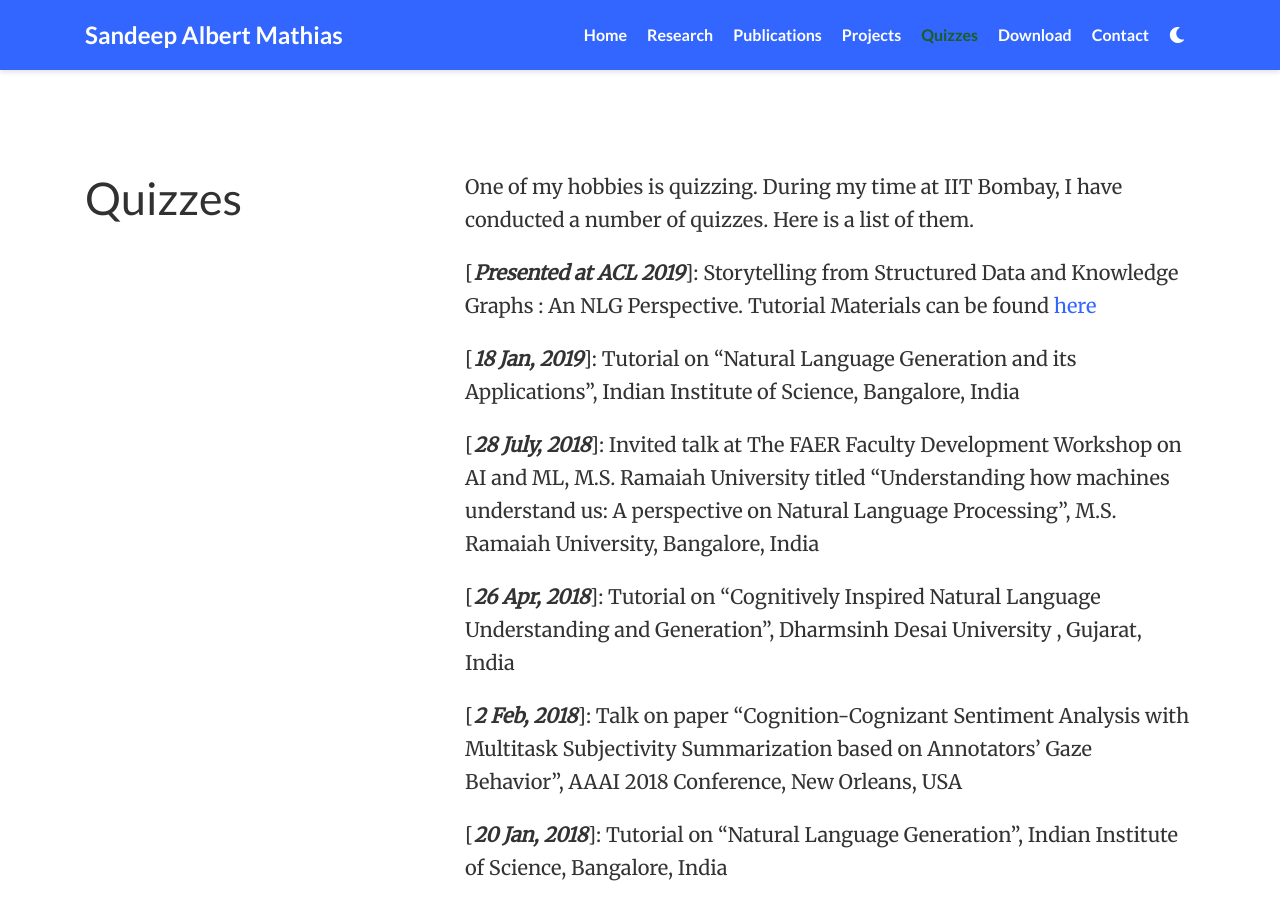
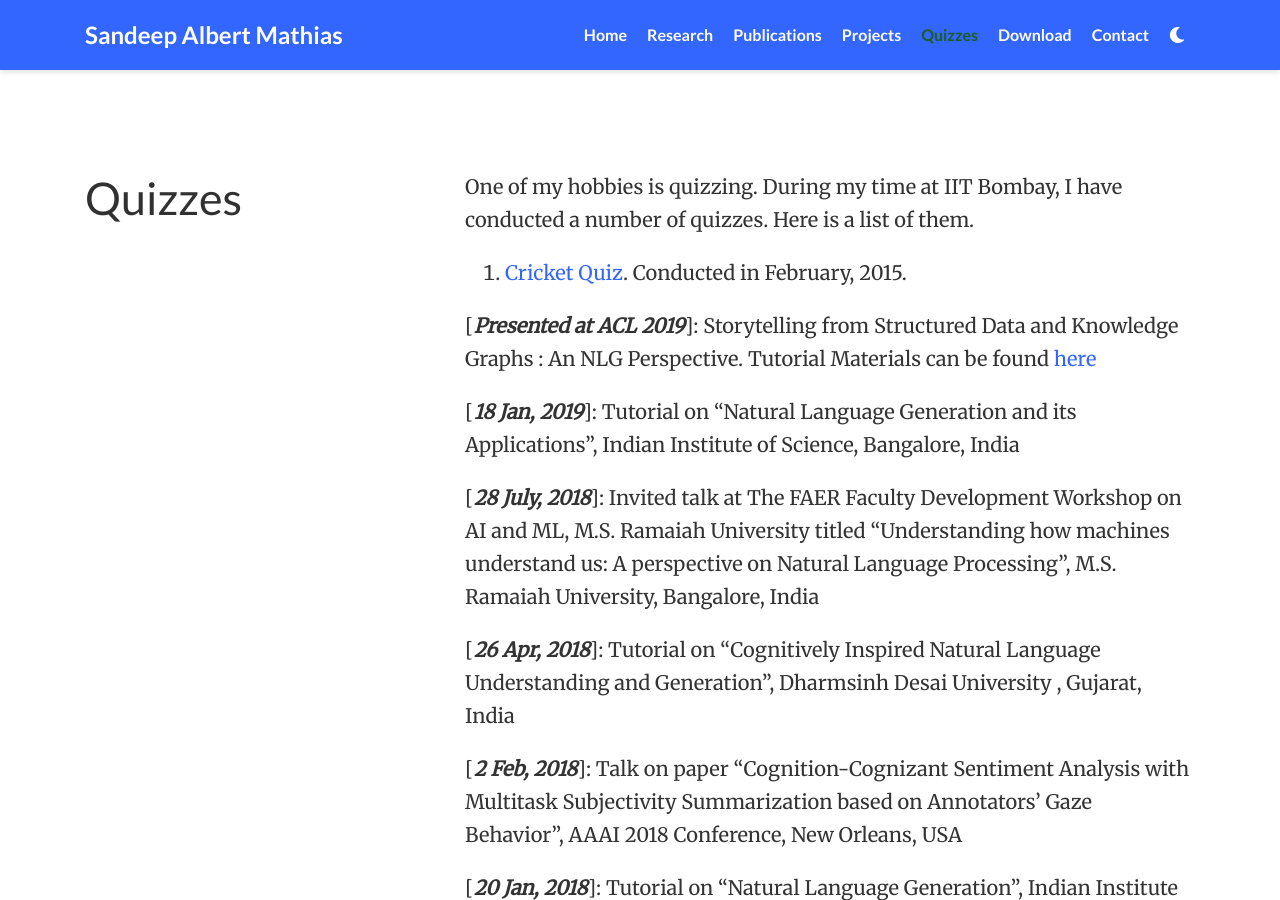
Before and after one commit to lwsam/lwsam.github.io, a Jekyll site: the page index.html, which Jekyll copies as it is, in a window 1280 px wide and 900 px high, scrolled down 3487 px. Built offline with Jekyll 4.4.1, drawn with Linux system fonts in a browser that asks for light colours; nearby versions of some CDN libraries; Markdown is read by kramdown in place of the engine named in the settings; a style sheet for code colours, icons or effects is not loaded.

Commit message:
Added sample quiz

```diff
--- a/index.html
+++ b/index.html
@@ -281,6 +281,11 @@
   </div>
   <div class="col-12 col-lg-8">
   <p>One of my hobbies is quizzing. During my time at IIT Bombay, I have conducted a number of quizzes. Here is a list of them.</p>
+  <p>
+	<ol>
+		<li><a href="/quizzes/Cricket Quiz.zip">Cricket Quiz</a>. Conducted in February, 2015.
+	</ol>
+  </p>
 <p><p>[<em><strong>Presented at ACL 2019</strong></em>]: Storytelling from Structured Data and Knowledge Graphs : An NLG Perspective. Tutorial Materials can be found <a href="https://sites.google.com/view/acl-19-nlg">here</a></p>
 <p>[<em><strong>18 Jan, 2019</strong></em>]: Tutorial on &ldquo;Natural Language Generation and its Applications&rdquo;, Indian Institute of Science, Bangalore, India</p>
 <p>[<em><strong>28 July, 2018</strong></em>]: Invited talk at The FAER Faculty Development Workshop on AI and ML, M.S. Ramaiah University titled &ldquo;Understanding how machines understand us: A perspective on Natural Language Processing&rdquo;, M.S. Ramaiah University, Bangalore, India</p>
```
Also changed, not shown: 1 other file.
